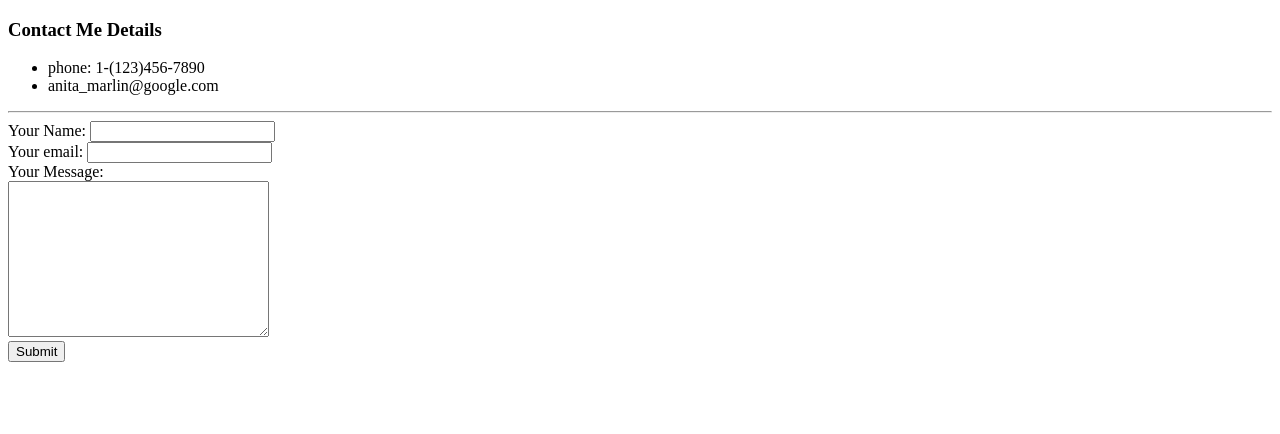
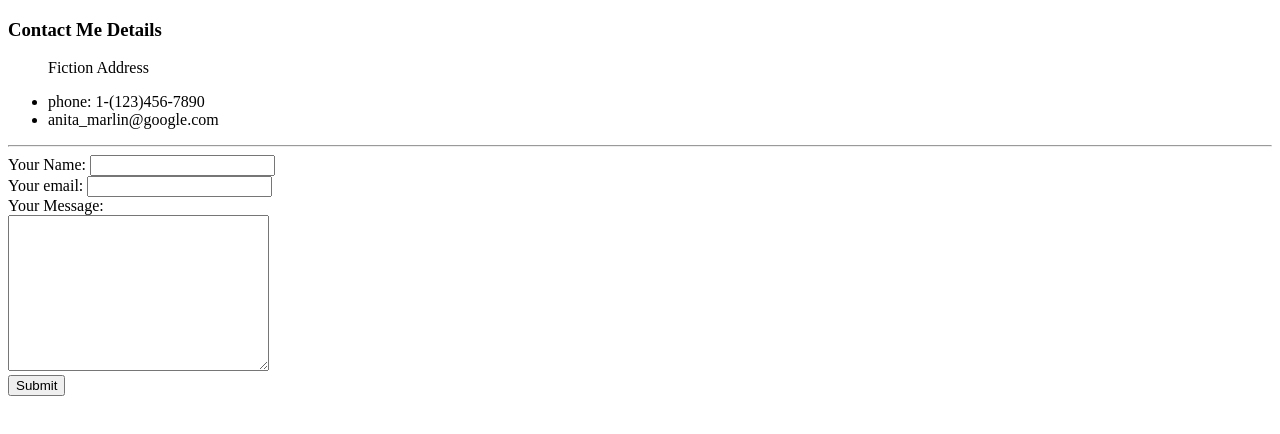
Before and after one commit to amarlin1/cv, a plain HTML site: page ContactMe.html in a window 1280 px wide. Drawn offline with Linux system fonts and the light colour scheme.

Commit message:
Add files via upload

```diff
--- a/ContactMe.html
+++ b/ContactMe.html
@@ -8,6 +8,7 @@
   <body>
     <h3>Contact Me Details</h3>
     <ul>
+      <p>Fiction Address</p>
       <li>phone: 1-(123)456-7890</li>
       <li>anita_marlin@google.com</li>
     </ul>
```
